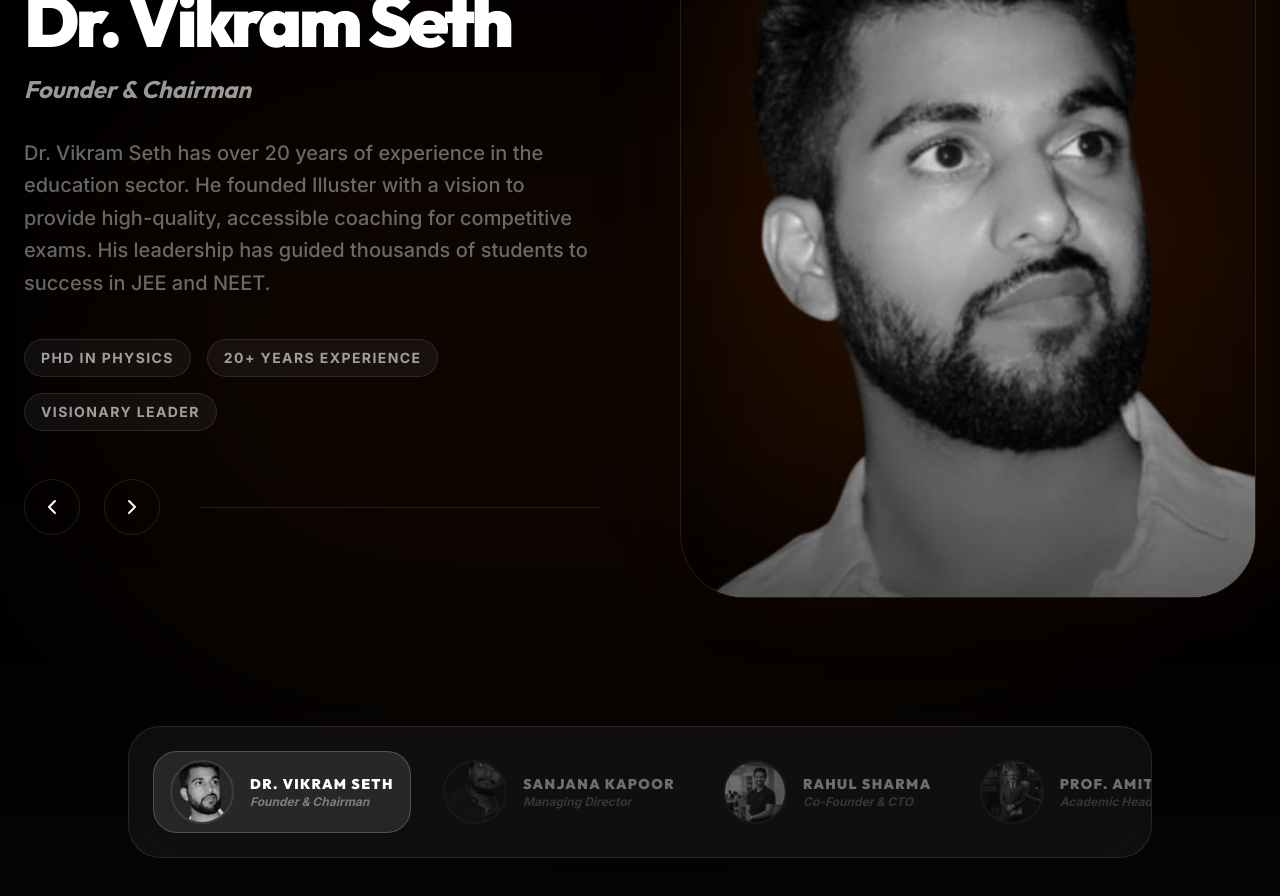
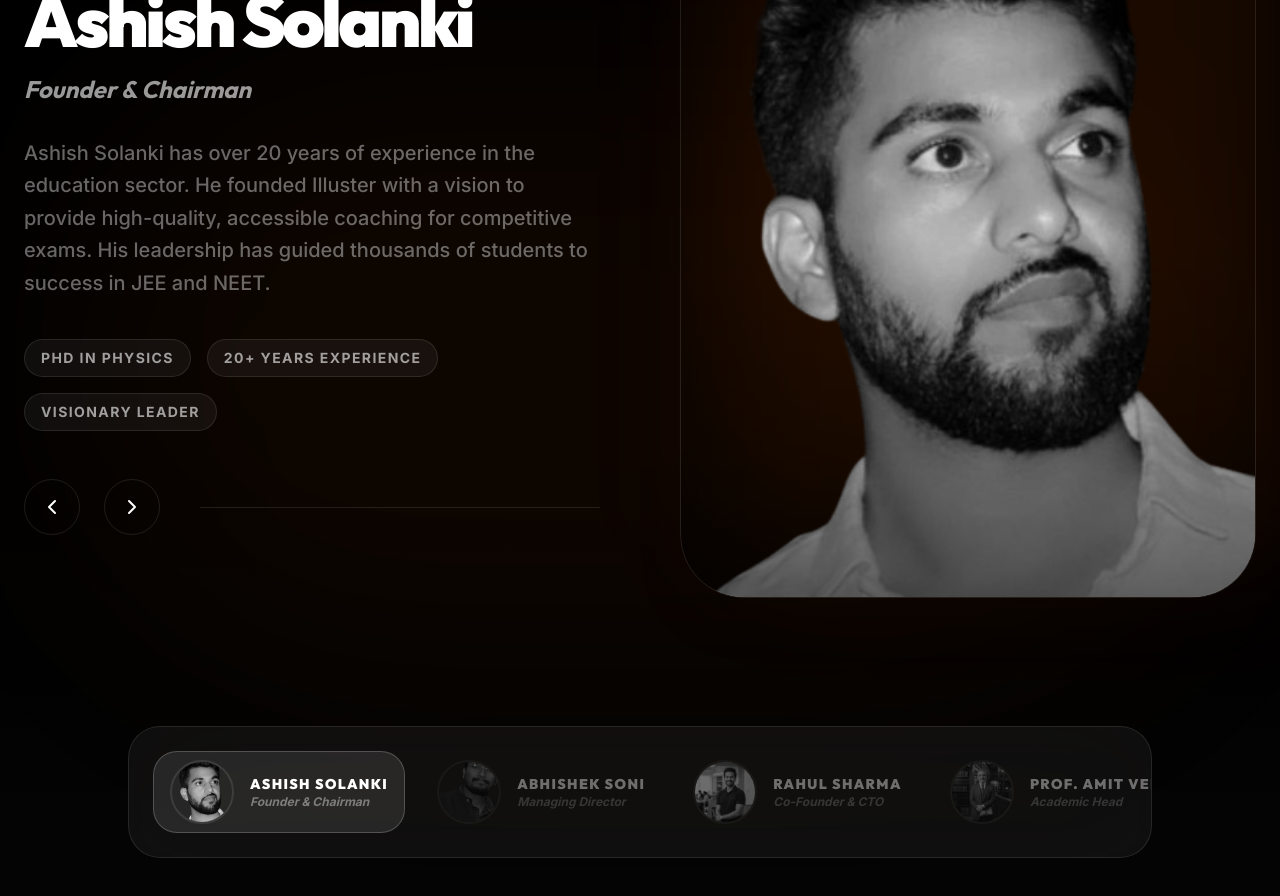
Before and after one commit to mr-vishwakarma/illuster-coaching-classes, a React (Vite) app: page /about in a window 1280 px wide. Shown: the part 900-1796 px from the top of the page. Built offline with nearby package versions, Linux system fonts and the light colour scheme.

Commit message:
feat: Updated team member names

```diff
--- a/src/features/about/components/TeamShowcase.tsx
+++ b/src/features/about/components/TeamShowcase.tsx
@@ -5,18 +5,18 @@ import { ChevronLeft, ChevronRight } from 'lucide-react';
 const teamMembers = [
   {
     id: 1,
-    name: "Dr. Vikram Seth",
+    name: "Ashish Solanki",
     role: "Founder & Chairman",
     image: "/src/assets/images/team/founder.png",
-    bio: "Dr. Vikram Seth has over 20 years of experience in the education sector. He founded Illuster with a vision to provide high-quality, accessible coaching for competitive exams. His leadership has guided thousands of students to success in JEE and NEET.",
+    bio: "Ashish Solanki has over 20 years of experience in the education sector. He founded Illuster with a vision to provide high-quality, accessible coaching for competitive exams. His leadership has guided thousands of students to success in JEE and NEET.",
     highlights: ["PhD in Physics", "20+ Years Experience", "Visionary Leader"]
   },
   {
     id: 2,
-    name: "Sanjana Kapoor",
+    name: "Abhishek Soni",
     role: "Managing Director",
     image: "/src/assets/images/team/director.png",
-    bio: "Sanjana Kapoor oversees the strategic direction and operations at Illuster. With a background in management and a passion for education, she ensures that our students receive the best resources and support to excel in their academic journeys.",
+    bio: "Abhishek Soni oversees the strategic direction and operations at Illuster. With a background in management and a passion for education, she ensures that our students receive the best resources and support to excel in their academic journeys.",
     highlights: ["MBA from IIM", "Operational Excellence", "Student-Centric Approach"]
   },
   {
```
